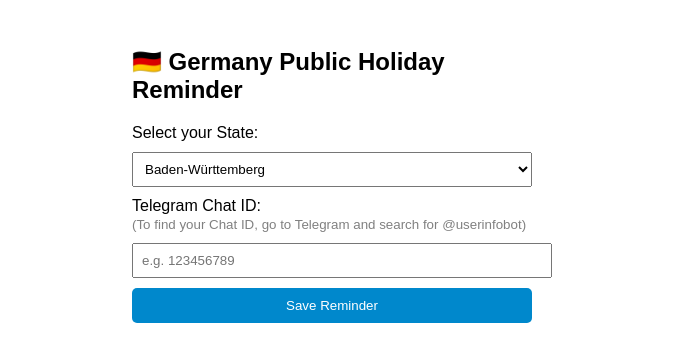
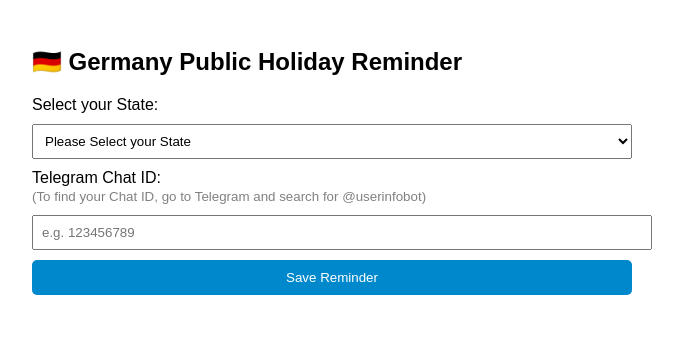
Before and after one commit to myokyawthusoe/germany-holiday-bot, a Flask app: page / in a window 1280 px wide. Shown: the top 362 px of the page, without its empty margins (308-991 px from the left). Run offline with Flask 3, Linux system fonts and the light colour scheme.

Commit message:
Update index.html

```diff
--- a/templates/index.html
+++ b/templates/index.html
@@ -6,12 +6,13 @@
     <title>Germany Holiday Telegram Reminder</title>
 </head>
 <body>
-    <div style="padding: 20px; font-family: sans-serif; max-width: 400px; margin: auto;">
+    <div style="padding: 20px; font-family: sans-serif; max-width: 600px; margin: auto;">
         <h2>🇩🇪 Germany Public Holiday Reminder</h2>
 
         <form id="reminderForm">
             <label>Select your State:</label><br>
-            <select id="state" style="width: 100%; padding: 8px; margin: 10px 0;">
+            <select id="state" required style="width: 100%; padding: 8px; margin: 10px 0;">
+                <option value="" disabled selected>Please Select your State</option>
                 <option value="BW">Baden-Württemberg</option>
                 <option value="BY">Bayern</option>
                 <option value="BE">Berlin</option>
```
